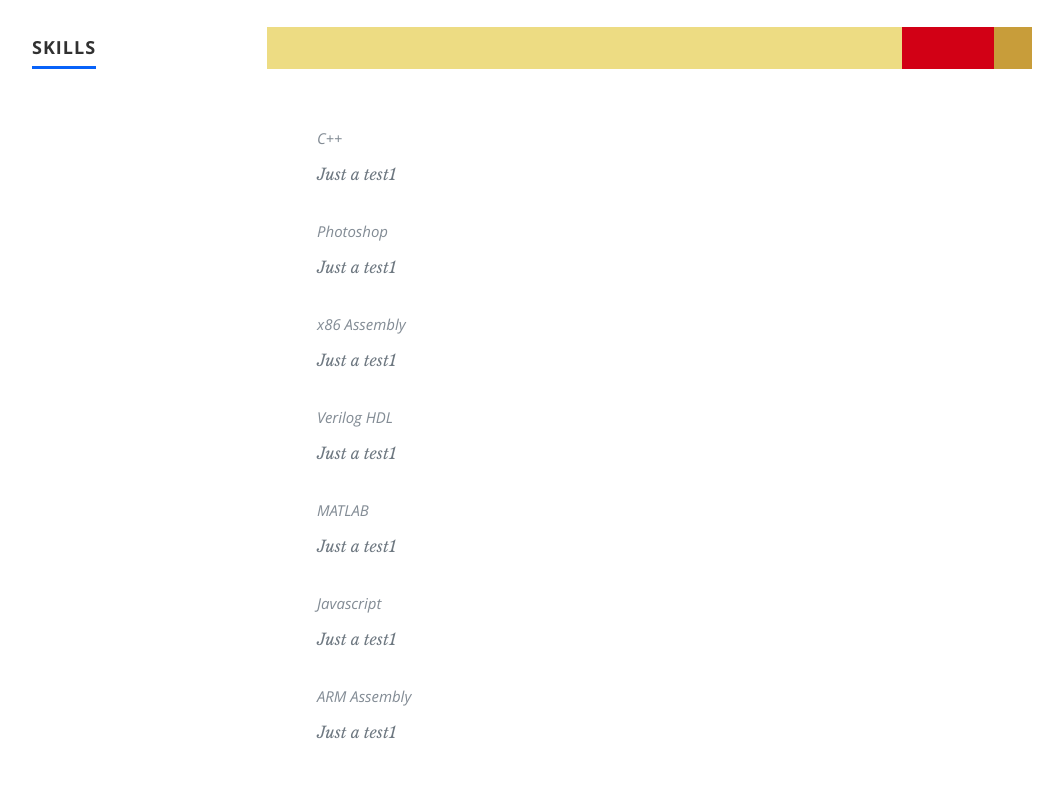
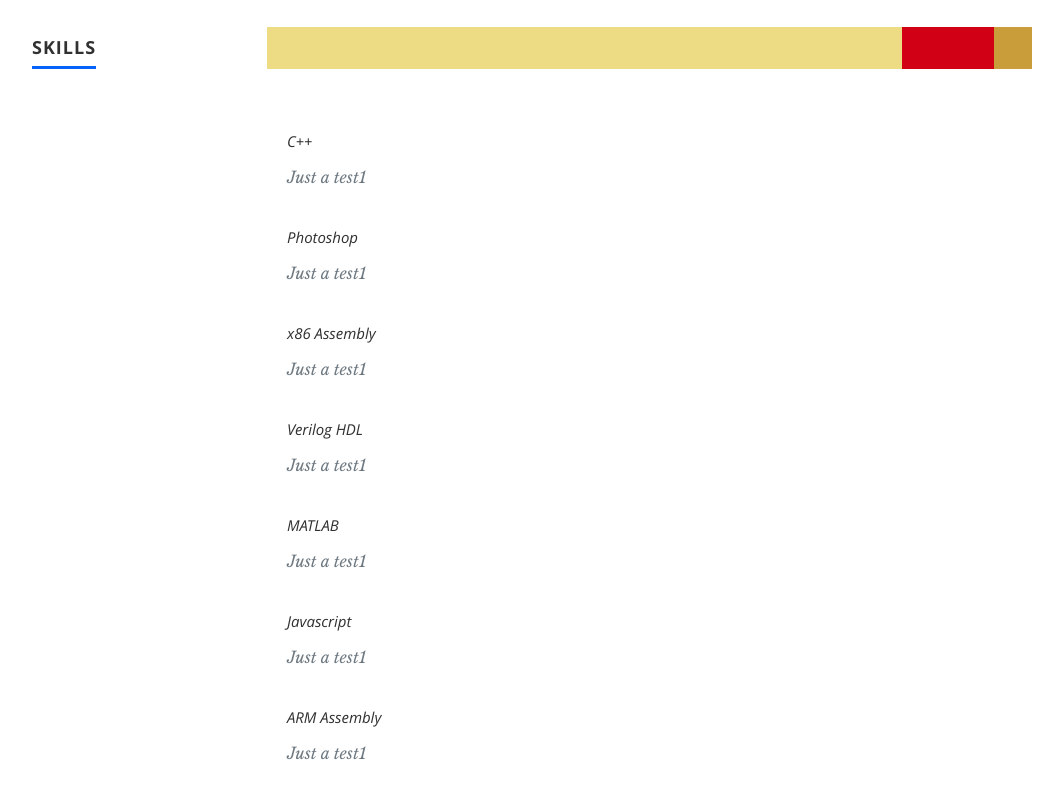
Before and after one commit to 1brahimsaid/website, a React (Create React App) app: page / in a window 1280 px wide. Shown: the part 2560-3360 px from the top of the page, without its empty margins (118-1181 px from the left). Built offline with nearby package versions, Linux system fonts and the light colour scheme.

Commit message:
h3 maybe

```diff
--- a/src/Components/Resume.js
+++ b/src/Components/Resume.js
@@ -49,13 +49,13 @@ class Resume extends Component {
       const className = "bar-expand " + skills.name.toLowerCase();
       const width = skills.level;
       return (
-        <ul key={skills.name}>
+        <h3 key={skills.name}>
           <span style={{ width, backgroundColor }} className={className}></span>
           <em>{skills.name}</em>
           <p className="info">
           <p>{skills.description}</p>
           </p>
-        </ul>
+        </h3>
       );
     });
 
```
